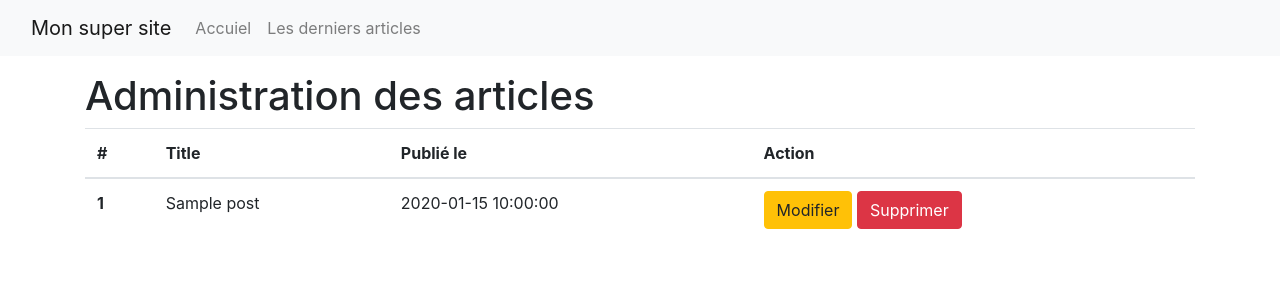
After one commit to Jirehel/myApp, a PHP site: template views/admin/post/index.php in a window 1280 px wide. The commit adds this page. Shown: the top 300 px of the page. Run offline with PHP 8.4, Linux system fonts and the light colour scheme; the template is opened without the code that fills it: most values are stand-ins (such as "Sample title", 1, 10 or a date in 2020); some libraries are stand-ins or nearby versions.

Commit message:
"Pannel d'administration"

```diff
--- a/public/index.php
+++ b/public/index.php
@@ -22,6 +22,9 @@ use App\Exceptions\NotFoundException;
 	$router->get('/posts/:id', 'App\Controllers\BlogController@show');
 	$router->get('/tags/:id', 'App\Controllers\BlogController@tag');
 
+	$router->get('/admin/posts', 'App\Controllers\Admin\PostController@index');
+	$router->post('/admin/posts/delete/:id', 'App\Controllers\Admin\PostController@destroy');
+
 
 try {
 	$router->run();
--- a/routes/Router.php
+++ b/routes/Router.php
@@ -19,6 +19,11 @@ class Router{
         $this->routes['GET'][] = new Route($path, $action);
     }
 
+    public function post(string $path, string $action)
+    {
+        $this->routes['POST'][] = new Route($path, $action);
+    }
+
     public function run()
     {
         foreach($this->routes[$_SERVER['REQUEST_METHOD']] as $route){
--- /dev/null
+++ b/views/admin/post/index.php
@@ -0,0 +1,27 @@
+<h1>Administration des articles</h1>
+
+<table class="table">
+  <thead>
+    <tr>
+      <th scope="col">#</th>
+      <th scope="col">Title</th>
+      <th scope="col">Publié le</th>
+      <th scope="col">Action</th>
+    </tr>
+  </thead>
+  <tbody>
+    <?php foreach($params['posts'] as $post) : ?>
+        <tr>
+            <th scope="row"><?= $post->id ?></th>
+            <td><?= $post->title ?></td>
+            <td><?= $post->getCreatedAt() ?></td>
+            <td>
+                <a href="#" class="btn btn-warning">Modifier</a>
+                <form action="/myApp/admin/posts/delete/<?= $post->id ?>" method="POST" class="d-inline">
+                    <button type="submit" class="btn btn-danger">Supprimer</button>
+                </form>
+            </td>
+        </tr>
+    <?php endforeach ?>
+  </tbody>
+</table>
```
Also changed, not shown: app/Controllers/Admin/PostController.php (added, +26 -0 lines), app/Models/Model.php (+16 -0 lines).
